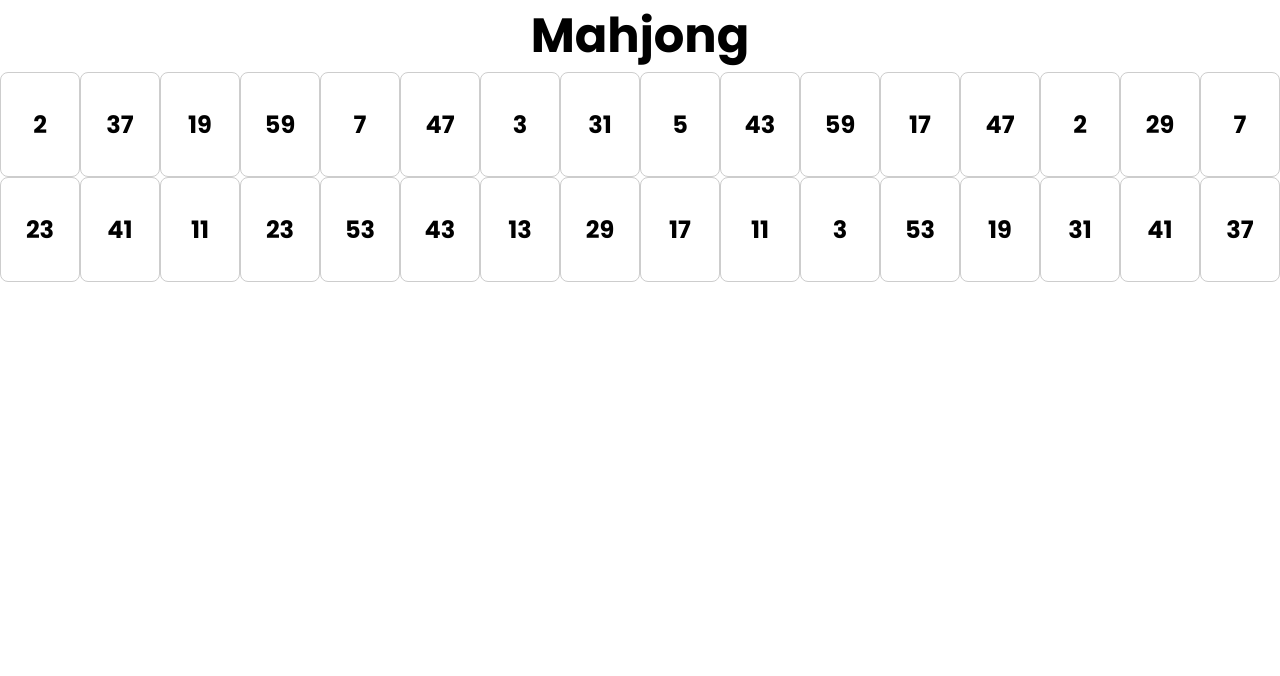
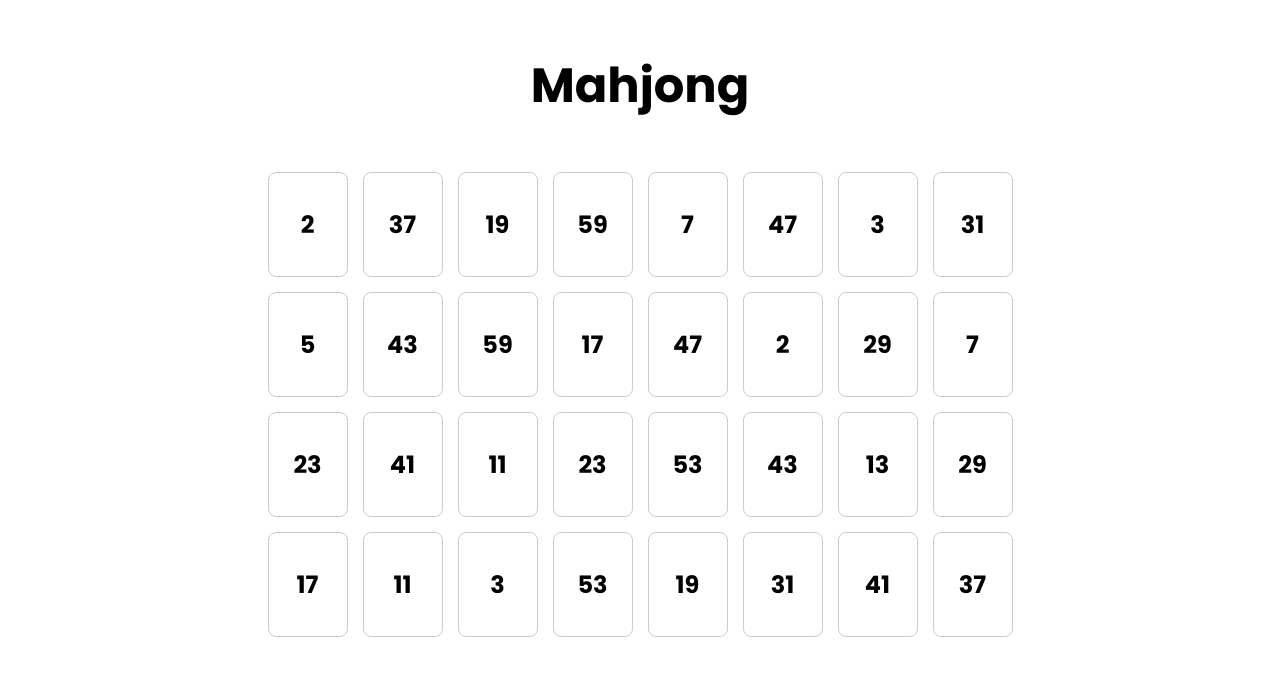
Before and after one commit to Slobozhancky/mahjong-app, a React (Create React App) app: page / in a window 1280 px wide. Shown: the top 676 px of the page. Built offline with nearby package versions, Linux system fonts and the light colour scheme.

Commit message:
feat: add some style for cards

```diff
--- a/package.json
+++ b/package.json
@@ -7,6 +7,7 @@
     "@testing-library/jest-dom": "^5.16.5",
     "@testing-library/react": "^13.4.0",
     "@testing-library/user-event": "^13.5.0",
+    "classnames": "^2.3.2",
     "react": "^18.2.0",
     "react-dom": "^18.2.0",
     "react-scripts": "5.0.1",
--- a/src/App.module.css
+++ b/src/App.module.css
@@ -15,9 +15,12 @@ h1{
   text-align: center;
   font-size: 48px;
   line-height: 72px;
+  margin: 50px 0;
 }
 
 .itemsWrapper{
-  display: flex;
-  flex-wrap: wrap;
+  display: grid;
+  justify-content: center;
+  grid-template-columns: repeat(8, 80px);
+  gap: 15px;
 }
--- a/src/components/Card/Card.jsx
+++ b/src/components/Card/Card.jsx
@@ -1,6 +1,10 @@
 import styles from "./Card.module.css";
 const Card = (props) => {
-  return <div className={styles.card } dataId={props.id}>{props.number}</div>;
+  return (
+    <div className={styles.card} dataId={props.id}>
+      {props.number}
+    </div>
+  );
 };
 
 export default Card;
```
Also changed, not shown: 1 other file (tests, documents, lock files or other folders).
